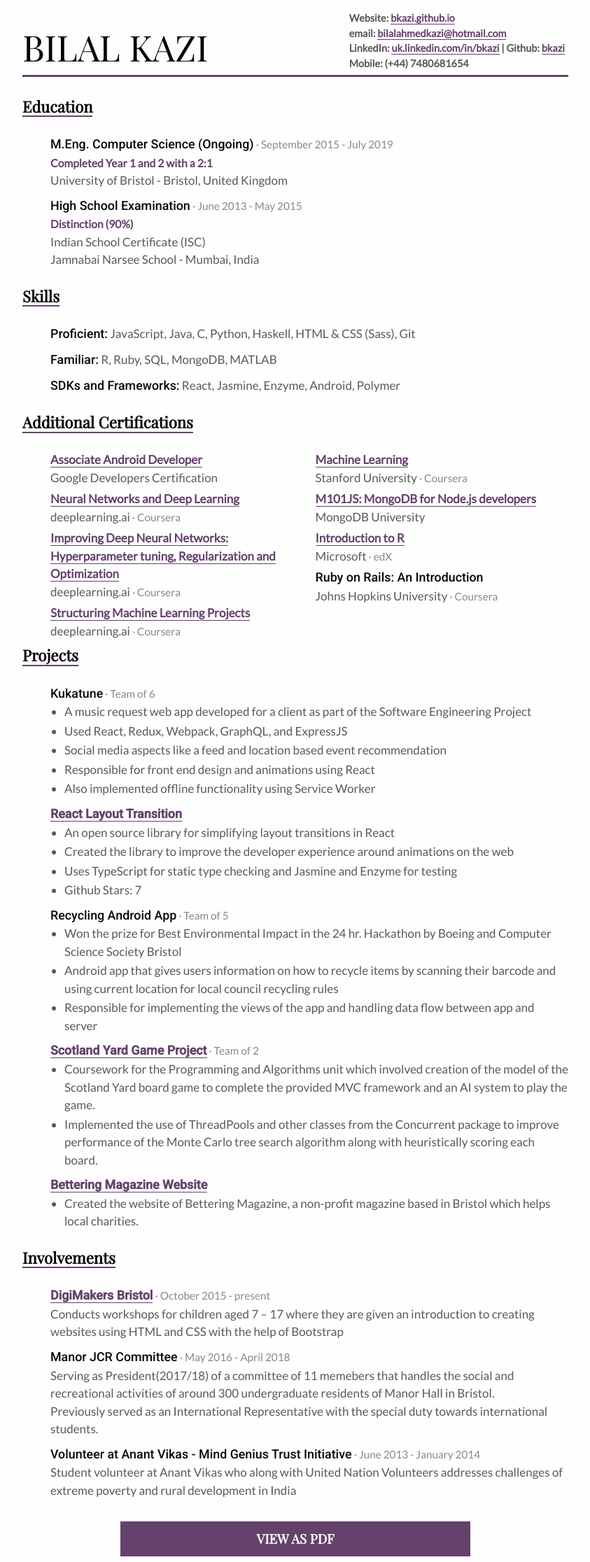
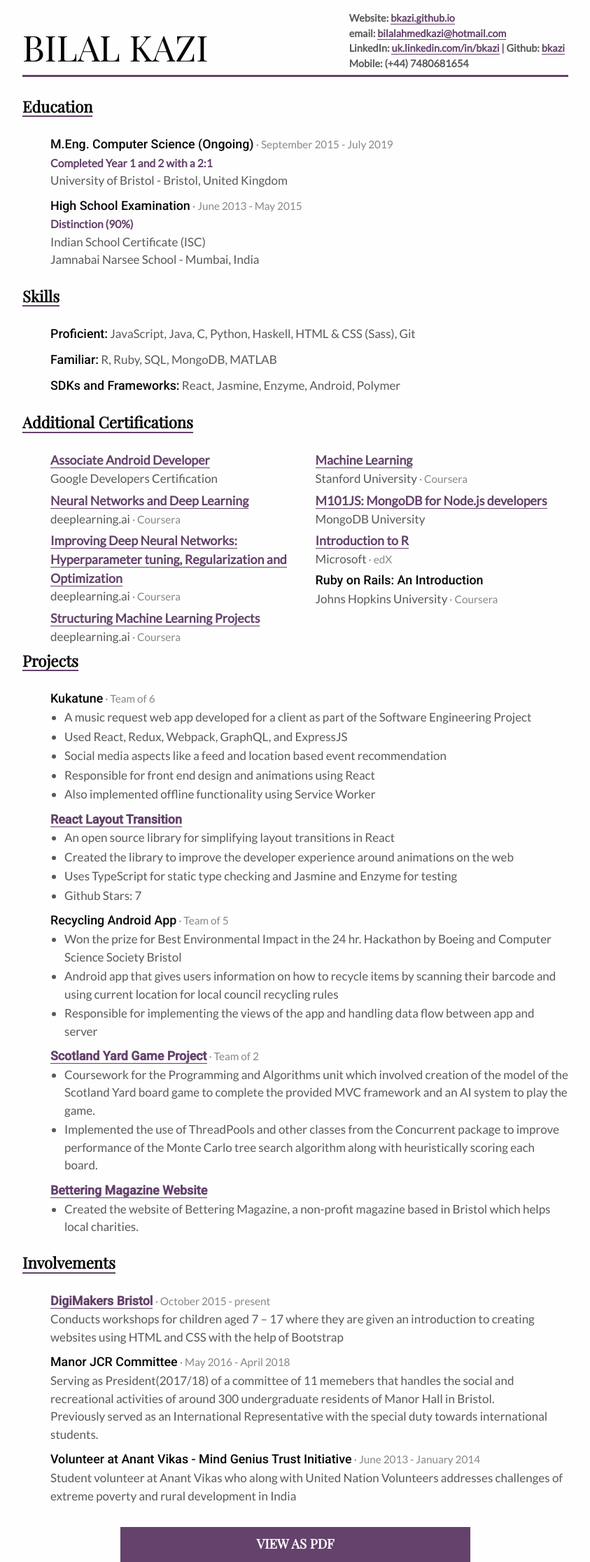
Before and after one commit to bkazi/bkazi.github.io, a Jekyll site: the page built from resume/index.html, in a window 1280 px wide. Shown: the whole page at 70% size, without its empty margins (218-1061 px from the left). Built offline with Jekyll 4.4.1, drawn with Linux system fonts in a browser that asks for light colours.

Commit message:
fix again

```diff
--- a/_sass/_resume.scss
+++ b/_sass/_resume.scss
@@ -85,6 +85,10 @@ p {
   margin-top: 1em;
   padding-left: 40px;
 
+  a {
+    font-size: 1.05em;
+  }
+
   p {
     break-inside: avoid;
   }
```
